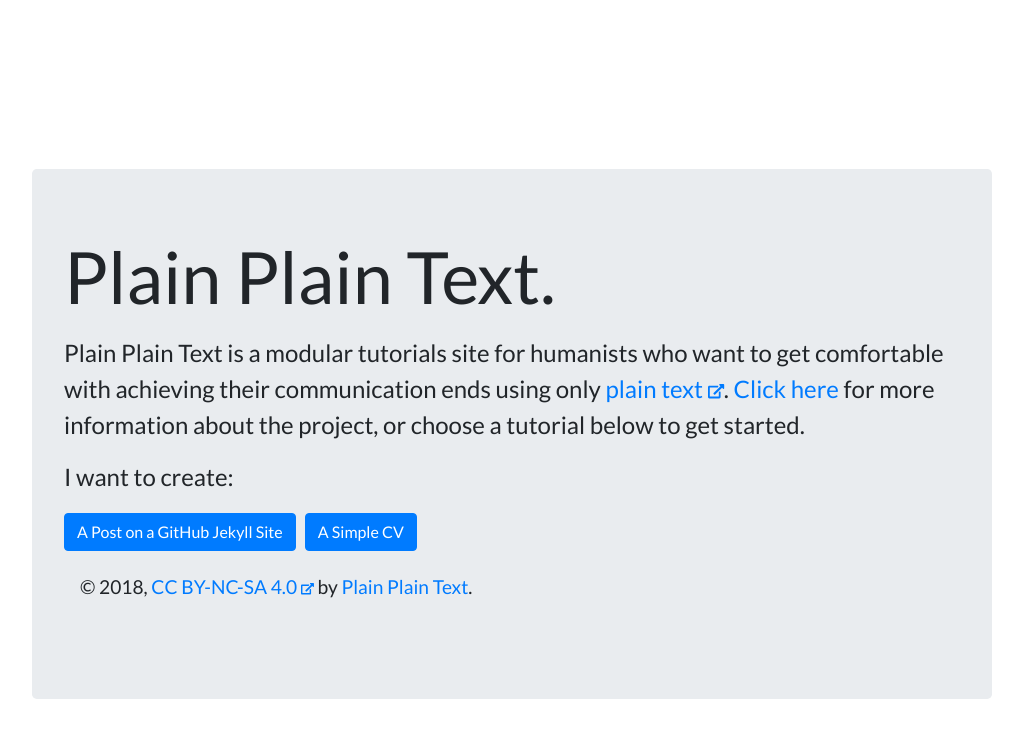
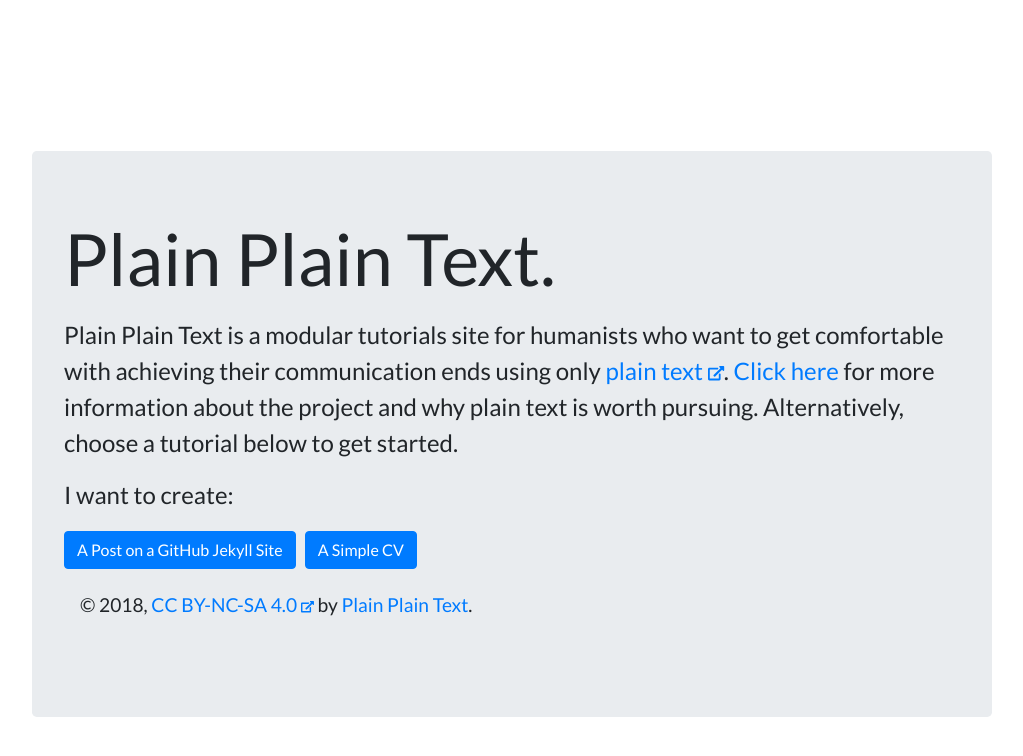
Before and after one commit to plain-plain-text/plain-plain-text.org, a Jekyll site: the page built from index.md, in a window 1280 px wide. Shown: the top 756 px of the page, without its empty margins (128-1151 px from the left). Built offline with Jekyll 4.4.1, drawn with Linux system fonts in a browser that asks for light colours; nearby versions of some CDN libraries.

Commit message:
Update index language.

```diff
--- a/index.md
+++ b/index.md
@@ -5,6 +5,7 @@
   Plain Plain Text is a modular tutorials site for humanists who want to get comfortable
   with achieving their communication ends using only [plain
   text](https://en.wikipedia.org/wiki/Plain_text). [Click
-  here](/about) for more information about the project, or choose a tutorial
+  here](/about) for more information about the project and why plain text is
+  worth pursuing. Alternatively, choose a tutorial
   below to get started.
 ---
```
